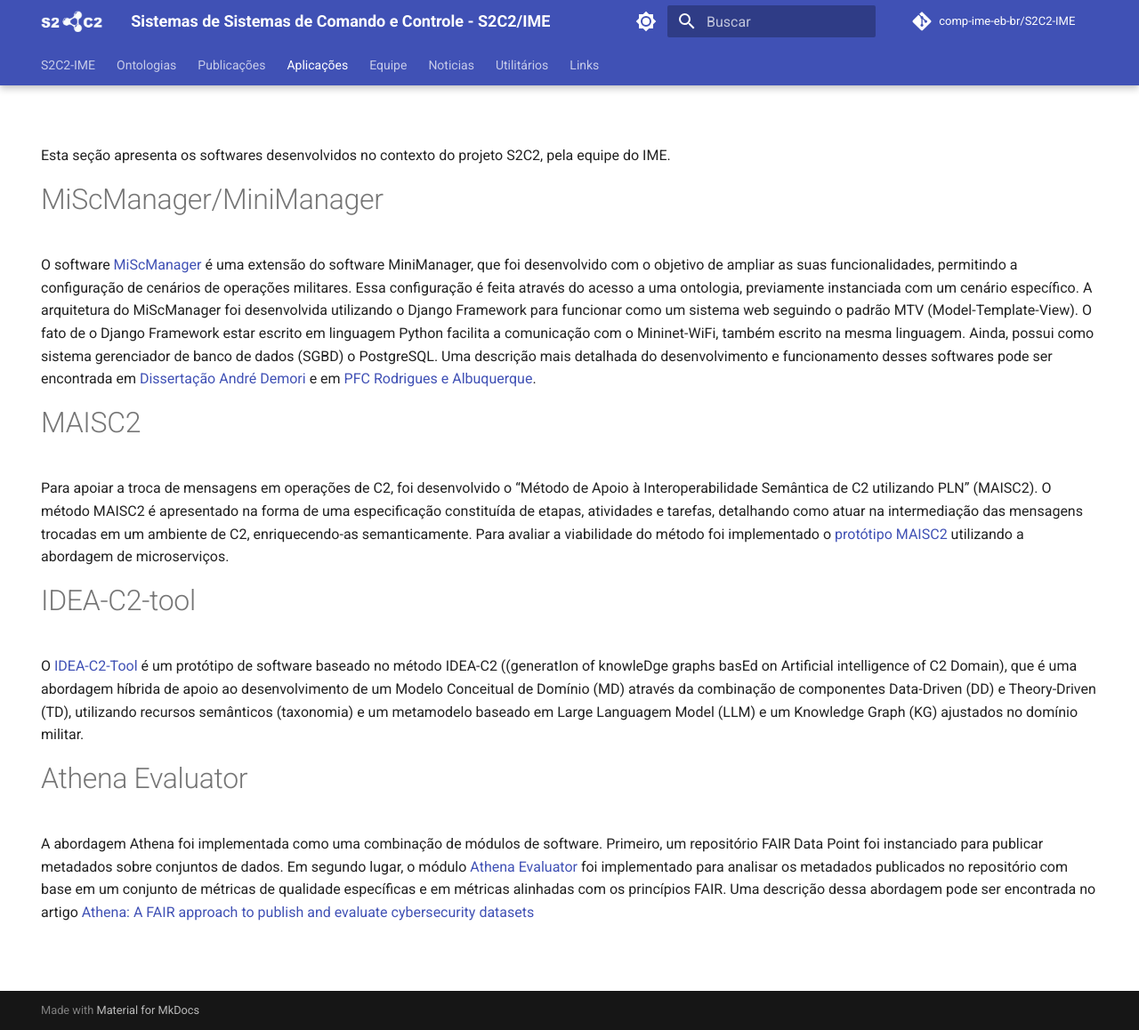
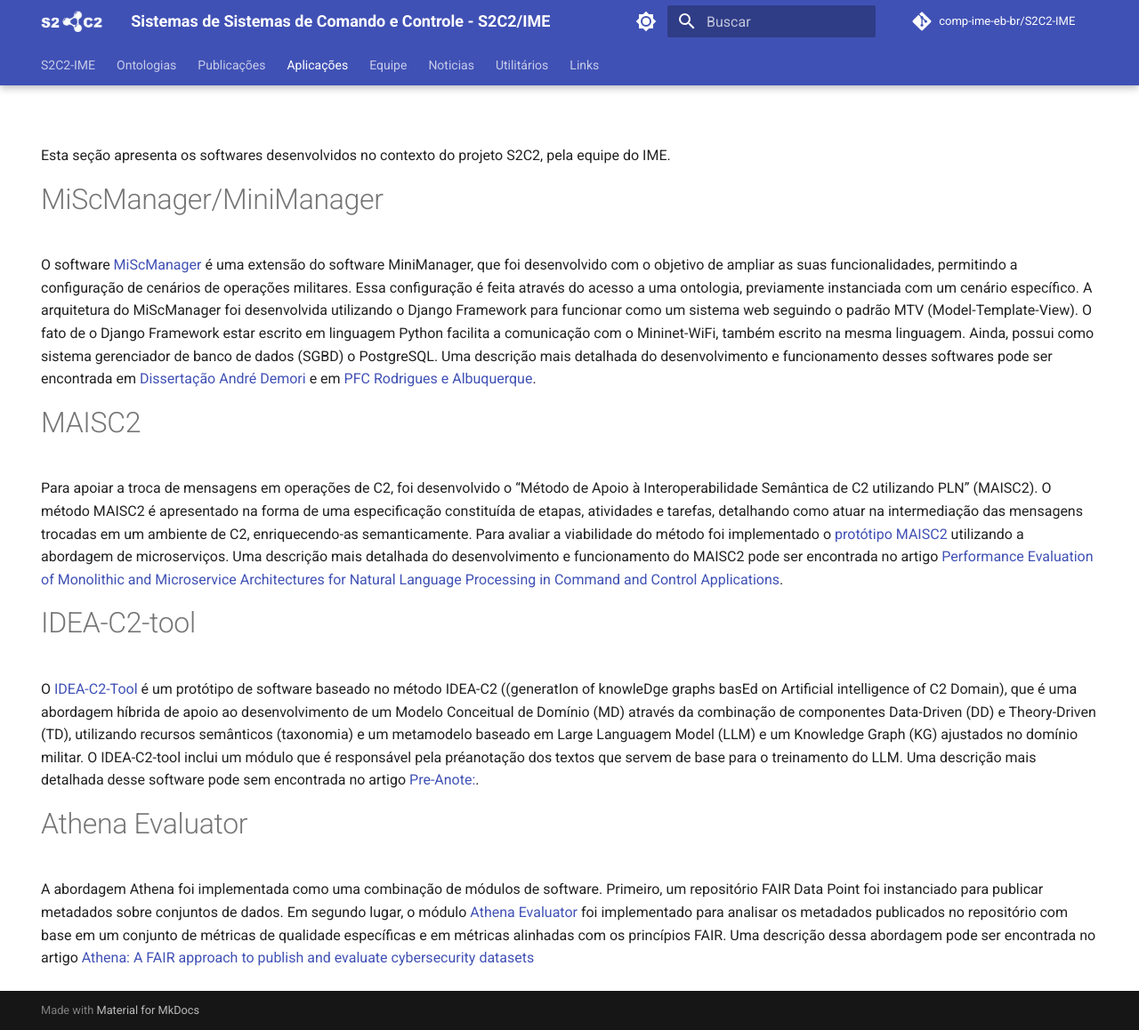
Before and after one commit to comp-ime-eb-br/S2C2-IME, an MkDocs documentation site: the page built from docs/apli.md, in a window 1280 px wide and 1158 px high. Shown: the whole window at 89% size. Built offline with MkDocs 1.6.1 and Material for MkDocs 9.7.7, drawn with Linux system fonts in a browser that asks for light colours; comment, search, counter and statistics services are not loaded.

Commit message:
Update apli.md

```diff
--- a/docs/apli.md
+++ b/docs/apli.md
@@ -13,11 +13,11 @@
 
 #MAISC2
 
-Para apoiar a troca de mensagens em operações de C2, foi desenvolvido o “Método de Apoio à Interoperabilidade Semântica de C2 utilizando PLN” (MAISC2). O método MAISC2 é apresentado na forma de uma especificação constituída de etapas, atividades e tarefas, detalhando como atuar na intermediação das mensagens trocadas em um ambiente de C2, enriquecendo-as semanticamente. Para avaliar a viabilidade do método foi implementado o [protótipo MAISC2](https://github.com/comp-ime-eb-br/S2C2-IME/blob/main/deliverables/Maisc2) utilizando a abordagem de microserviços.
+Para apoiar a troca de mensagens em operações de C2, foi desenvolvido o “Método de Apoio à Interoperabilidade Semântica de C2 utilizando PLN” (MAISC2). O método MAISC2 é apresentado na forma de uma especificação constituída de etapas, atividades e tarefas, detalhando como atuar na intermediação das mensagens trocadas em um ambiente de C2, enriquecendo-as semanticamente. Para avaliar a viabilidade do método foi implementado o [protótipo MAISC2](https://github.com/comp-ime-eb-br/S2C2-IME/blob/main/deliverables/Maisc2) utilizando a abordagem de microserviços. Uma descrição mais detalhada do desenvolvimento e funcionamento do MAISC2 pode ser encontrada no artigo [Performance Evaluation of Monolithic and Microservice Architectures for Natural Language Processing in Command and Control Applications](https://ieeexplore.ieee.org/document/11146751).
 
 #IDEA-C2-tool
 
-O [IDEA-C2-Tool](https://github.com/comp-ime-eb-br/S2C2-IME/blob/main/deliverables/idea-c2/) é um protótipo de software baseado no método IDEA-C2 ((generatIon of knowleDge graphs basEd on Artificial intelligence of C2 Domain), que é uma abordagem híbrida de apoio ao desenvolvimento de um Modelo Conceitual de Domínio (MD) através da combinação de componentes Data-Driven (DD) e Theory-Driven (TD), utilizando recursos semânticos (taxonomia) e um metamodelo baseado em Large Languagem Model (LLM) e um Knowledge Graph (KG) ajustados no domínio militar.
+O [IDEA-C2-Tool](https://github.com/comp-ime-eb-br/S2C2-IME/blob/main/deliverables/idea-c2/) é um protótipo de software baseado no método IDEA-C2 ((generatIon of knowleDge graphs basEd on Artificial intelligence of C2 Domain), que é uma abordagem híbrida de apoio ao desenvolvimento de um Modelo Conceitual de Domínio (MD) através da combinação de componentes Data-Driven (DD) e Theory-Driven (TD), utilizando recursos semânticos (taxonomia) e um metamodelo baseado em Large Languagem Model (LLM) e um Knowledge Graph (KG) ajustados no domínio militar. O IDEA-C2-tool inclui um módulo que é responsável pela préanotação dos textos que servem de base para o treinamento do LLM. Uma descrição mais detalhada desse software pode sem encontrada no artigo [Pre-Anote:](https://github.com/comp-ime-eb-br/S2C2-IME/blob/main/publi/SBBD_2024___PREAnoTe.pdf).
 
 #Athena Evaluator
 
```
